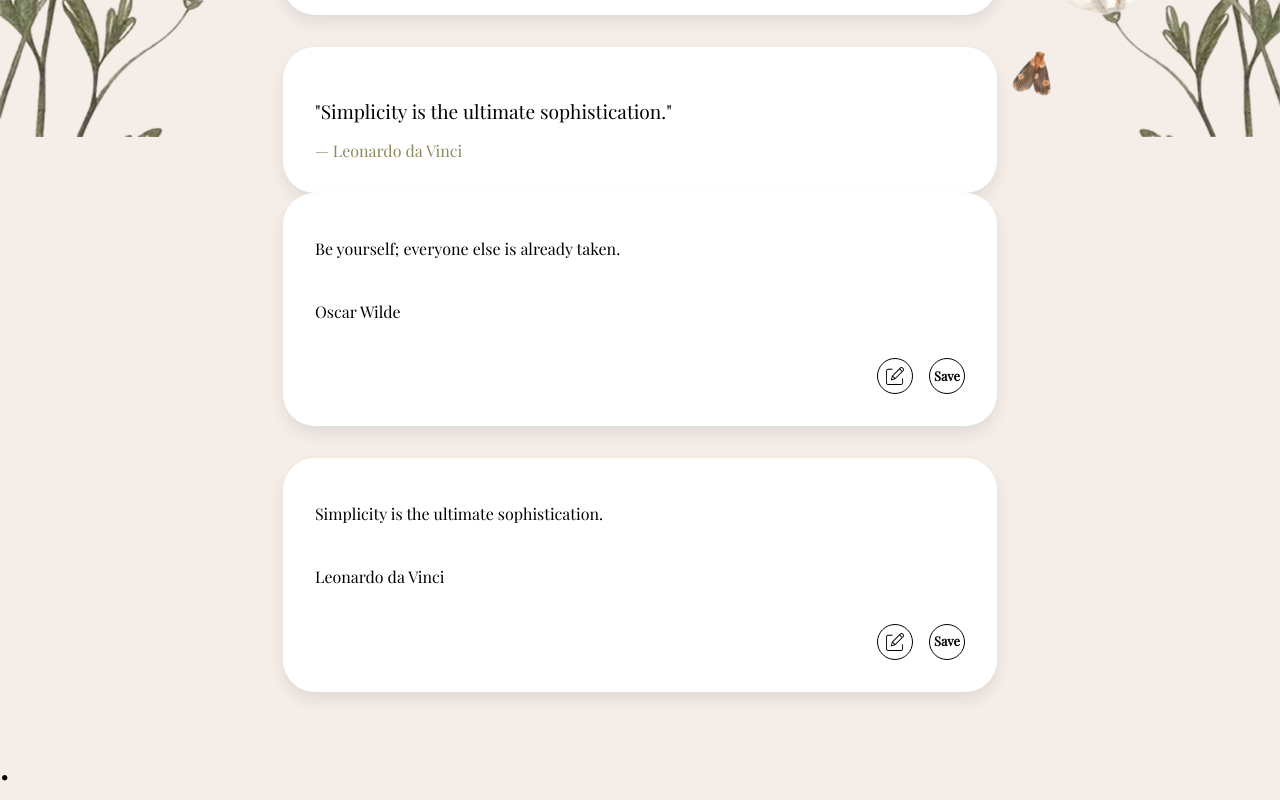
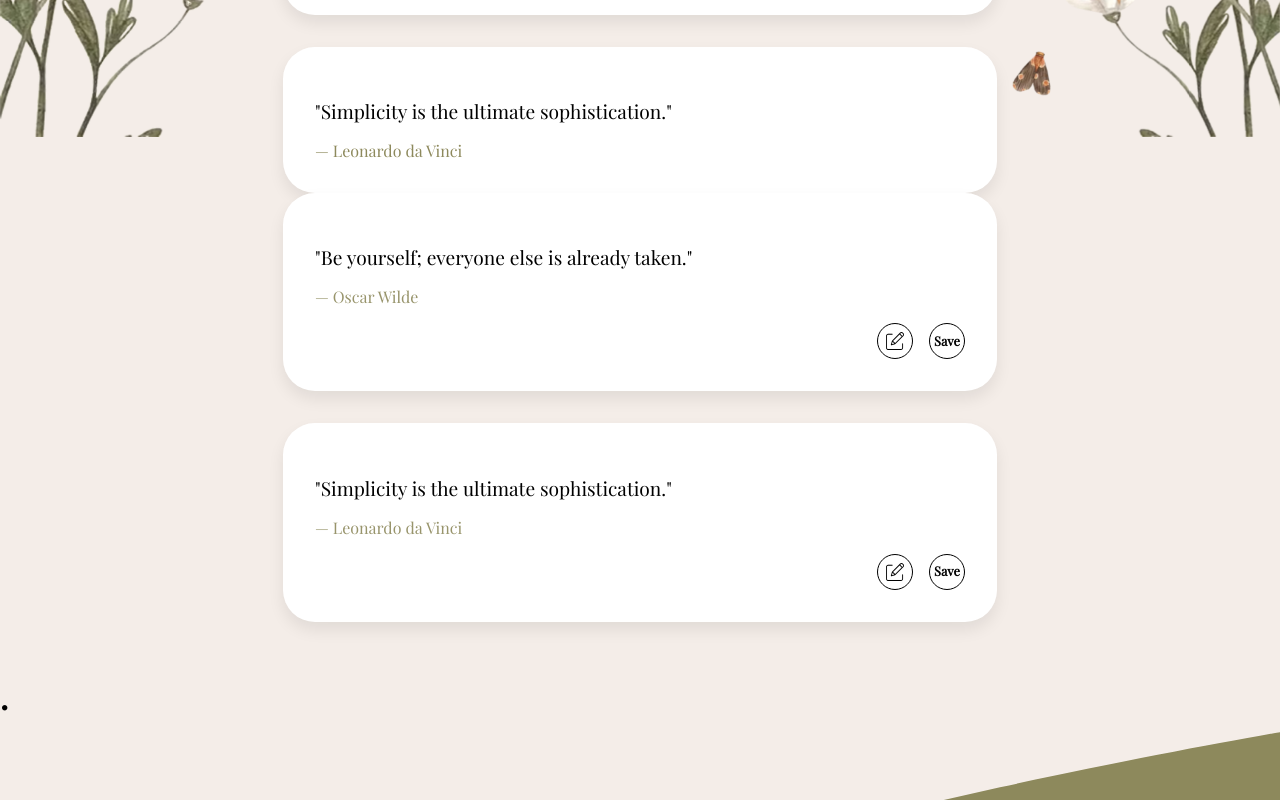
Before and after one commit to hgall3/empower-phrases-app, a React (Vite) app: page / in a window 1280 px wide. Shown: the part 663-1463 px from the top of the page. Built offline with nearby package versions, Linux system fonts and the light colour scheme.

Commit message:
text from edit fixed

```diff
--- a/src/components/editPhrase/EditPhrase.jsx
+++ b/src/components/editPhrase/EditPhrase.jsx
@@ -1,36 +1,37 @@
-import { useState } from 'react'
+import { useState } from 'react';
 import editIcon from "../../assets/edit.svg";
 import './EditPhrase.scss';
 
 const Edit = ({ phrases, setPhrases }) => {
-  const [editingId, setEditingId] = useState(null)
-  const [editText, setEditText] = useState('')
-  const [editAuthor, setEditAuthor] = useState('')
+  const [editingId, setEditingId] = useState(null);
+  const [editText, setEditText] = useState('');
+  const [editAuthor, setEditAuthor] = useState('');
+  const [showModal, setShowModal] = useState(false); // para validación
 
   const handleEdit = (id) => {
-    const phrase = phrases.find(p => p.id === id)
-    setEditingId(id)
-    setEditText(phrase.text)
-    setEditAuthor(phrase.author)
-  }
+    const phrase = phrases.find(p => p.id === id);
+    setEditingId(id);
+    setEditText(phrase.text);
+    setEditAuthor(phrase.author);
+  };
 
   const handleSave = (id) => {
     if (!editText.trim()) {
-      alert('Please fill out the quote.')
-      return
+      setShowModal(true); // mostrar modal si el texto está vacío
+      return;
     }
 
-    // Si no hay autor, poner 'Anonymous'
-    const authorToSave = editAuthor.trim() ? editAuthor : 'Anonymous'
+    const authorToSave = editAuthor.trim() ? editAuthor : 'Anonymous';
 
     const updated = phrases.map(p =>
       p.id === id ? { ...p, text: editText, author: authorToSave } : p
-    )
-    setPhrases(updated)
-    setEditingId(null)
-    setEditText('')
-    setEditAuthor('')
-  }
+    );
+
+    setPhrases(updated);
+    setEditingId(null);
+    setEditText('');
+    setEditAuthor('');
+  };
 
   return (
     <div className="edit-wrapper">
@@ -52,14 +53,17 @@ const Edit = ({ phrases, setPhrases }) => {
               />
             </div>
           ) : (
-            <div className="edit-fields">
-              <input type="text" value={phrase.text} readOnly />
-              <input type="text" value={phrase.author} readOnly />
+            <div className="quote-display">
+              <p className="quote-text">"{phrase.text}"</p>
+              <p className="quote-author">— {phrase.author}</p>
             </div>
           )}
 
           <div className="edit-buttons">
-            <button onClick={() => handleEdit(phrase.id)} className="edit-button circular">
+            <button
+              onClick={() => handleEdit(phrase.id)}
+              className="edit-button circular"
+            >
               <img src={editIcon} alt="Edit" />
             </button>
 
@@ -73,8 +77,18 @@ const Edit = ({ phrases, setPhrases }) => {
           </div>
         </div>
       ))}
+
+      {/* Modal de validación */}
+      {showModal && (
+        <div className="modal-overlay" onClick={() => setShowModal(false)}>
+        <div className="modal-box" onClick={(e) => e.stopPropagation()}>
+        <p>Please fill out the quote before saving.</p>
+        <button onClick={() => setShowModal(false)}>OK</button>
     </div>
-  )
-}
+  </div>
+)}
+    </div>
+  );
+};
 
-export default Edit
+export default Edit;
--- a/src/components/editPhrase/EditPhrase.scss
+++ b/src/components/editPhrase/EditPhrase.scss
@@ -36,7 +36,7 @@
   font-family: $font-primary;
   font-size: 1rem;
   margin-bottom: 1rem;
-  background-color: white;
+  background-color: $card-color;
   color: $font-color;
 
   &:read-only {
@@ -56,7 +56,7 @@
   button {
     font-family: 'Playfair Display', monospace;
     font-weight: 600;
-    color: black;
+    color: $font-color;
     border: 1px solid black;
     background: none;
     cursor: pointer;
@@ -94,3 +94,59 @@
   border-radius: 50%;
   font-size: 0.8rem;
 }
+
+//Modal edit
+.modal-overlay {
+  position: fixed;
+  top: 0;
+  left: 0;
+  width: 100%;
+  height: 100%;
+  background-color: rgba(0, 0, 0, 0.4);
+  display: flex;
+  justify-content: center;
+  align-items: center;
+  z-index: 1000;
+}
+
+.modal-box {
+  background: white;
+  padding: 2rem;
+  border-radius: 1rem;
+  text-align: center;
+  max-width: 300px;
+  box-shadow: 0 6px 20px rgba(0, 0, 0, 0.2);
+  font-family: $font-primary;
+
+  p {
+    margin-bottom: 1rem;
+    color: $font-color;
+  }
+
+  button {
+    font-family: 'Playfair Display', monospace;
+    font-size: 0.9rem;
+    padding: 0.4rem 1.2rem;
+    border-radius: 1rem;
+    border: 1px solid black;
+    background-color: white;
+    cursor: pointer;
+  }
+}
+
+//Texto
+.quote-display {
+  .quote-text {
+    font-family: $font-primary;
+    font-size: 1.2rem;
+    color: $font-color;
+    margin-bottom: 0.5rem;
+  }
+
+  .quote-author {
+    font-family: $font-primary;
+    font-size: 1rem;
+    color: $secondary-color;
+    opacity: 0.9;
+  }
+}
```
